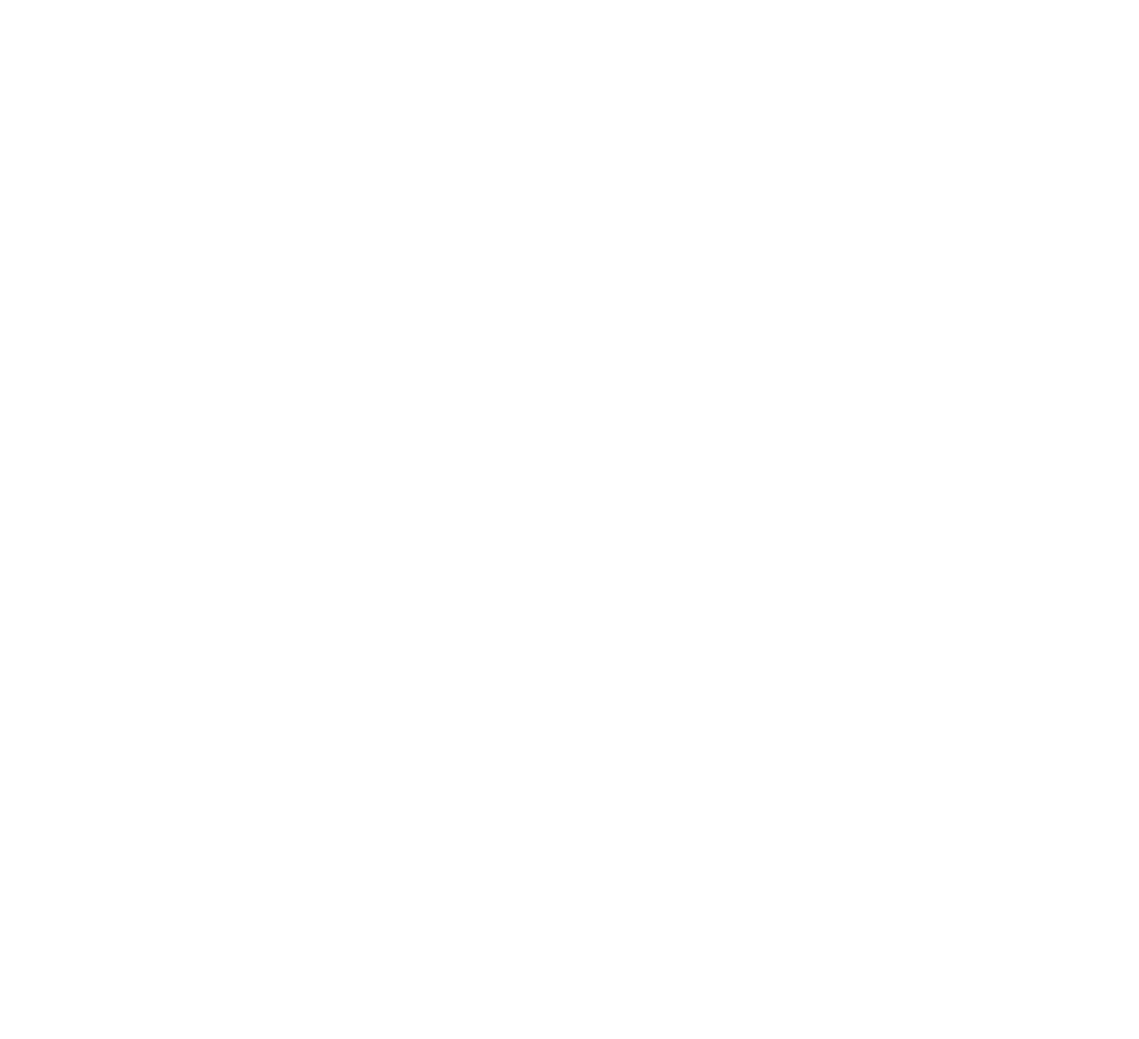
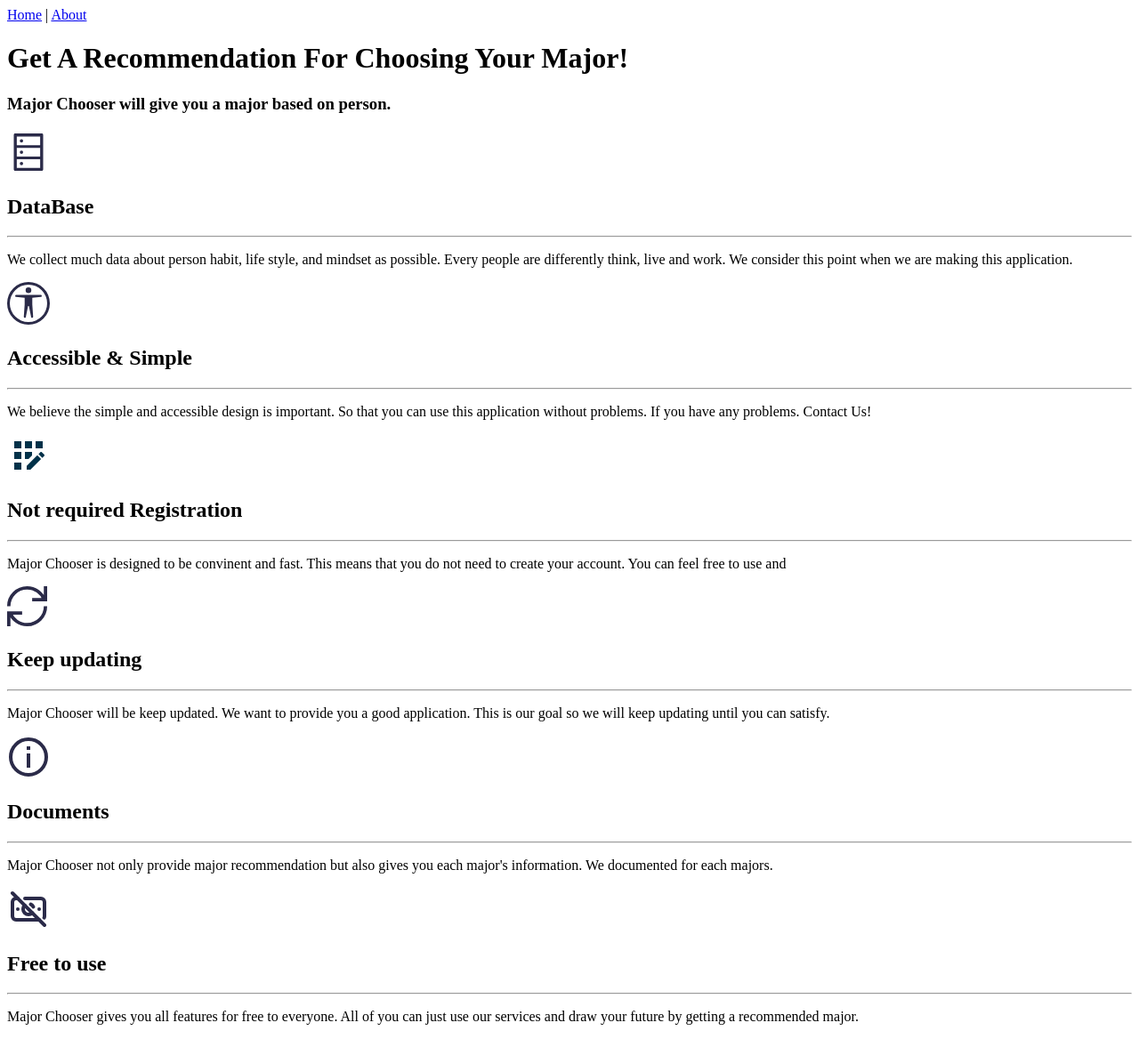
Before and after one commit to Getting-good/Major_Chooser, a React (Vite) app in the folder MajorChooser_FE/: page /about in a window 1280 px wide. Before the commit this address had no page. Shown: the whole page at 89% size. Before the commit the page ends 800 px from the top, so only its background shows below. Built offline with nearby package versions, Linux system fonts and the light colour scheme.

Commit message:
AboutPage for providing info to user

```diff
--- a/MajorChooser_FE/src/App.jsx
+++ b/MajorChooser_FE/src/App.jsx
@@ -1,14 +1,25 @@
+
 import React from 'react';
 
 import {BrowserRouter as Router, Routes, Route} from "react-router-dom";
 import MajorChooser from './pages/MajorChooserPage';
+import About from './pages/AboutPage';
+import { Link } from "react-router-dom";
 const App = () => {
 
   return (
     <div>
       <Router>
+
+          <nav>
+          <Link to="/">Home</Link>
+          {" | "}
+          <Link to="/about">About</Link>
+        </nav>
+
           <Routes>
             <Route path='/' exact element={<MajorChooser />} />
+            <Route path='/about' element={<About />} />
           </Routes>
       </Router>
 
--- /dev/null
+++ b/MajorChooser_FE/src/pages/AboutPage.jsx
@@ -0,0 +1,86 @@
+import React from "react";
+import {TbCashBanknoteOff} from "react-icons/tb";
+import {BsUniversalAccessCircle} from "react-icons/bs";
+import {MdOutlineAppRegistration} from "react-icons/md";
+import {AiOutlineDatabase} from "react-icons/ai";
+import {GrUpdate} from "react-icons/gr";
+import {GrCircleInformation} from "react-icons/gr";
+import '../App.css'
+
+
+const About = () => {
+
+    return (
+    <div>
+        <div className="about-container">
+
+            <div className="about-header">
+                <h1>Get A Recommendation For Choosing Your Major!</h1>
+                <h3> Major Chooser will give you a major based on person.</h3>
+            </div>
+
+                <div className="about-groupbox">
+                    <div className="about-textbox ">
+
+                        <div><AiOutlineDatabase size="48" color="#2b2b49"/></div>
+                        <h2>DataBase</h2>
+                        <hr/>
+                        <p> We collect much data about person habit, life style, and mindset as possible.
+                            Every people are differently think, live and work. We consider this point when we are
+                            making this application.
+                        </p>
+
+                    </div>
+
+                    <div className="about-textbox ">
+                        <div><BsUniversalAccessCircle size="48" color="#2b2b49"/></div>
+                        <h2>Accessible & Simple</h2>
+                        <hr/>
+                        <p> We believe the simple and accessible design is important.
+                            So that you can use this application without problems.
+                            If you have any problems. Contact Us!
+                        </p>
+                    </div>
+
+                    <div className="about-textbox ">
+                        <div><MdOutlineAppRegistration size="48" color="#013149"/></div>
+                        <h2>Not required Registration </h2>
+                        <hr/>
+                        <p> Major Chooser is designed to be convinent and fast.
+                            This means that you do not need to create your account.
+                            You can feel free to use and
+                        </p>
+                    </div>
+                    <div className="about-textbox ">
+                    <div><GrUpdate size="45" color="#2b2b49"/></div>
+                        <h2>Keep updating</h2>
+                        <hr/>
+                        <p> Major Chooser will be keep updated. We want to provide you a good application.
+                            This is our goal so we will keep updating until you can satisfy.
+                        </p>
+                    </div>
+                    <div className="about-textbox ">
+                    <div><GrCircleInformation size="48" color="#2b2b49"/></div>
+                        <h2>Documents </h2>
+                        <hr/>
+                        <p> Major Chooser not only provide major recommendation but also
+                            gives you each major's information. We documented for each majors.
+                        </p>
+                    </div>
+                    <div className="about-textbox ">
+                    <div><TbCashBanknoteOff size="48" color="#2b2b49"/></div>
+                        <h2>Free to use</h2>
+                        <hr/>
+                        <p> Major Chooser gives you all features for free to everyone.
+                            All of you can just use our services and draw your future by
+                            getting a recommended major.
+                        </p>
+                    </div>
+            </div>
+        </div>
+
+    </div>
+    );
+};
+
+export default About;
```
